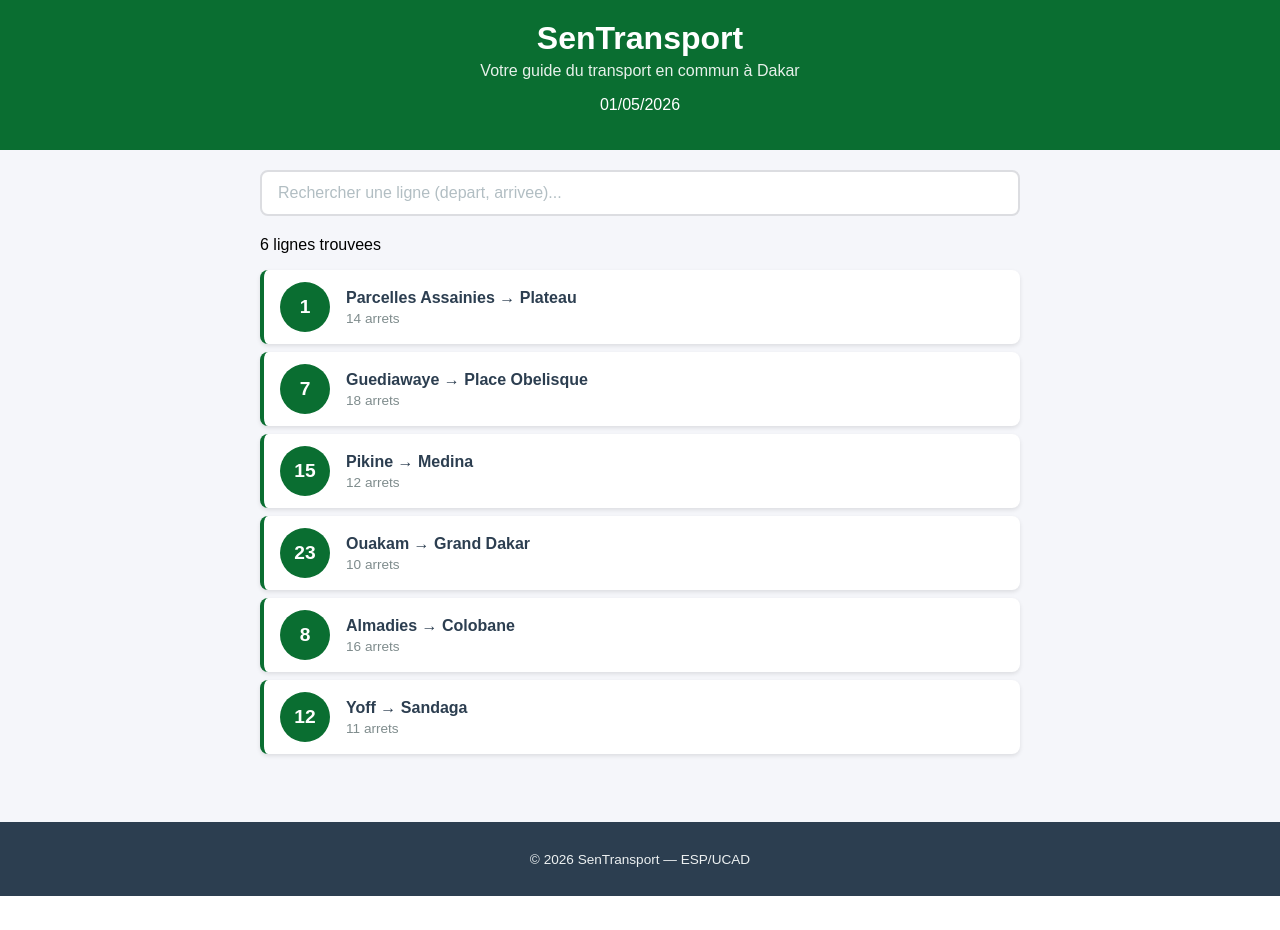
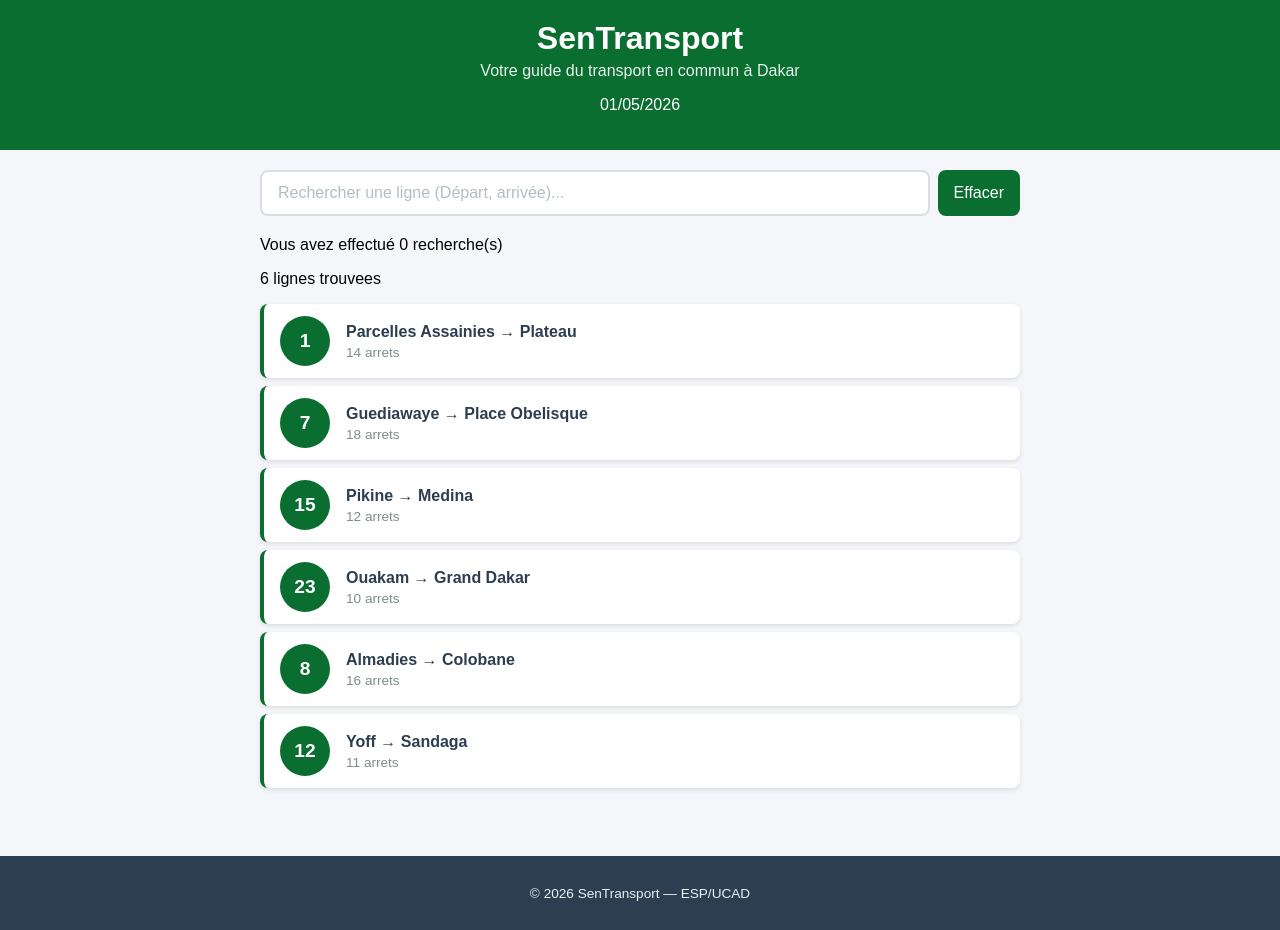
Before and after one commit to awa-binary/sentransport, a React (Create React App) app: page / in a window 1280 px wide. Before the commit the page ends 896 px from the top, so only its background shows below. Built offline with nearby package versions, Linux system fonts and the light colour scheme.

Commit message:
Lab 3 : exercices bouton Effacer, aucune ligne et compteur

```diff
--- a/src/App.css
+++ b/src/App.css
@@ -13,6 +13,17 @@
   width: 100%;
   box-sizing: border-box;
   flex: 1;
+}
+
+.aucune-ligne {
+  text-align: center;
+  color: #7f8c8d;
+  font-size: 1rem;
+  margin-top: 20px;
+  padding: 20px;
+  background-color: white;
+  border-radius: 8px;
+  border: 2px dashed #dcdde1;
 }
 
 @media (max-width: 600px) {
--- a/src/App.js
+++ b/src/App.js
@@ -12,6 +12,7 @@ import LigneBus from "./LigneBus";
 function App() {
   const [recherche, setRecherche] = useState("");
   const [ligneSelectionnee, setLigneSelectionnee] = useState(null);
+  const [nombreRecherches, setNombreRecherches] = useState(0);
 
   const lignes = [
     {
@@ -130,12 +131,20 @@ function App() {
       setLigneSelectionnee(ligne); // premier clic = selectionner
     }
   }
+  function handleRecherche(valeur) {
+    setRecherche(valeur);
+    setNombreRecherches(nombreRecherches + 1);
+  }
 
   return (
     <div className="App">
       <Header />
       <main className="contenu">
-        <Recherche valeur={recherche} onChange={setRecherche} />
+        <Recherche valeur={recherche} onChange={handleRecherche} />
+
+        <p className="compteur">
+          Vous avez effectué {nombreRecherches} recherche(s)
+        </p>
 
         <p className="resultat-recherche">
           {lignesFiltrees.length} ligne
@@ -157,6 +166,10 @@ function App() {
           />
         ))}
 
+        {lignesFiltrees.length === 0 && (
+          <p className="aucune-ligne">Aucune ligne trouvée</p>
+        )}
+
         {ligneSelectionnee && <DetailLigne ligne={ligneSelectionnee} />}
       </main>
       <Footer />
--- a/src/Recherche.css
+++ b/src/Recherche.css
@@ -1,5 +1,7 @@
 .recherche {
   margin-bottom: 20px;
+  display: flex;
+  gap: 8px;
 }
 
 .recherche-input {
@@ -13,6 +15,20 @@
   transition: border-color 0.2s;
 }
 
+.recherche-btn {
+  padding: 12px 16px;
+  background-color: #0a6e31;
+  color: white;
+  border: none;
+  border-radius: 8px;
+  cursor: pointer;
+  font-size: 1rem;
+}
+
+.recherche-btn:hover {
+  background-color: #085a28;
+}
+
 .recherche-input:focus {
   border-color: #0a6e31;
 }
--- a/src/Recherche.js
+++ b/src/Recherche.js
@@ -6,10 +6,13 @@ function Recherche({ valeur, onChange }) {
       <input
         type="text"
         className="recherche-input"
-        placeholder="Rechercher une ligne (depart, arrivee)..."
+        placeholder="Rechercher une ligne (Départ, arrivée)..."
         value={valeur}
         onChange={(e) => onChange(e.target.value)}
       />
+      <button className="recherche-btn" onClick={() => onChange("")}>
+        Effacer
+      </button>
     </div>
   );
 }
```
